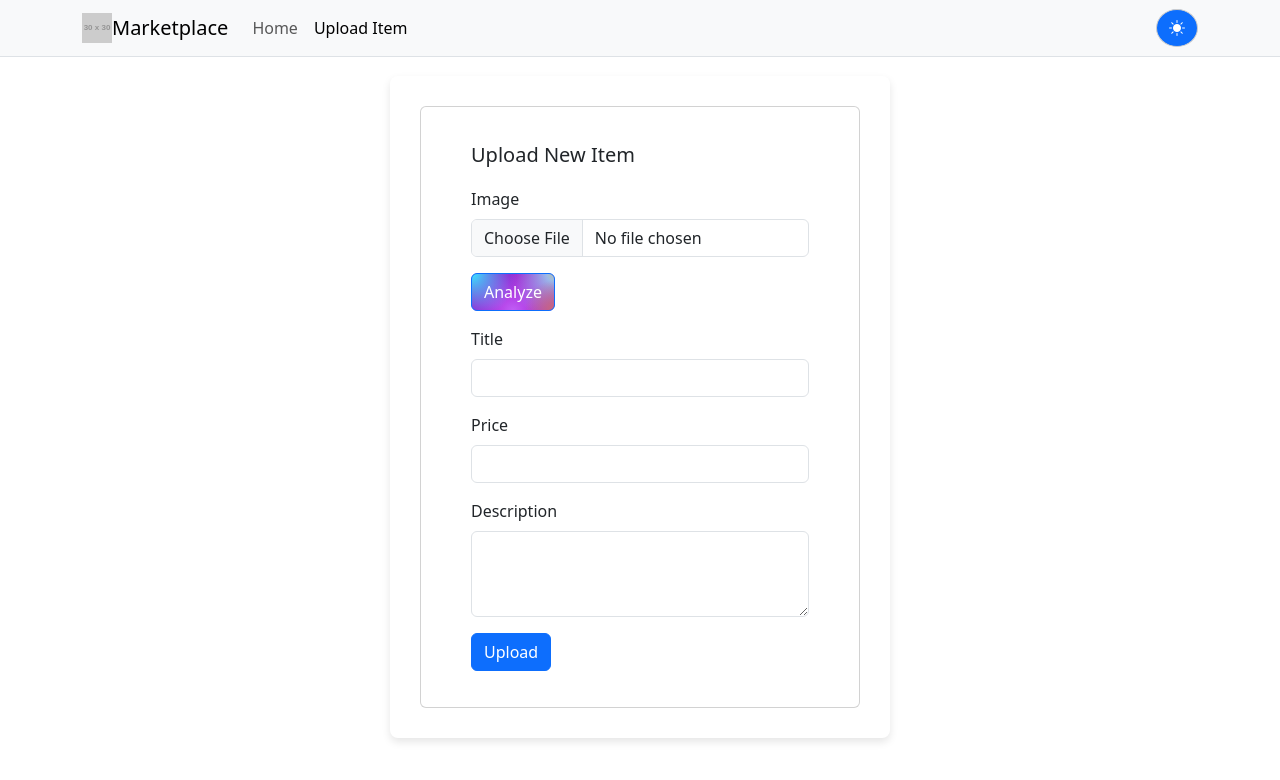
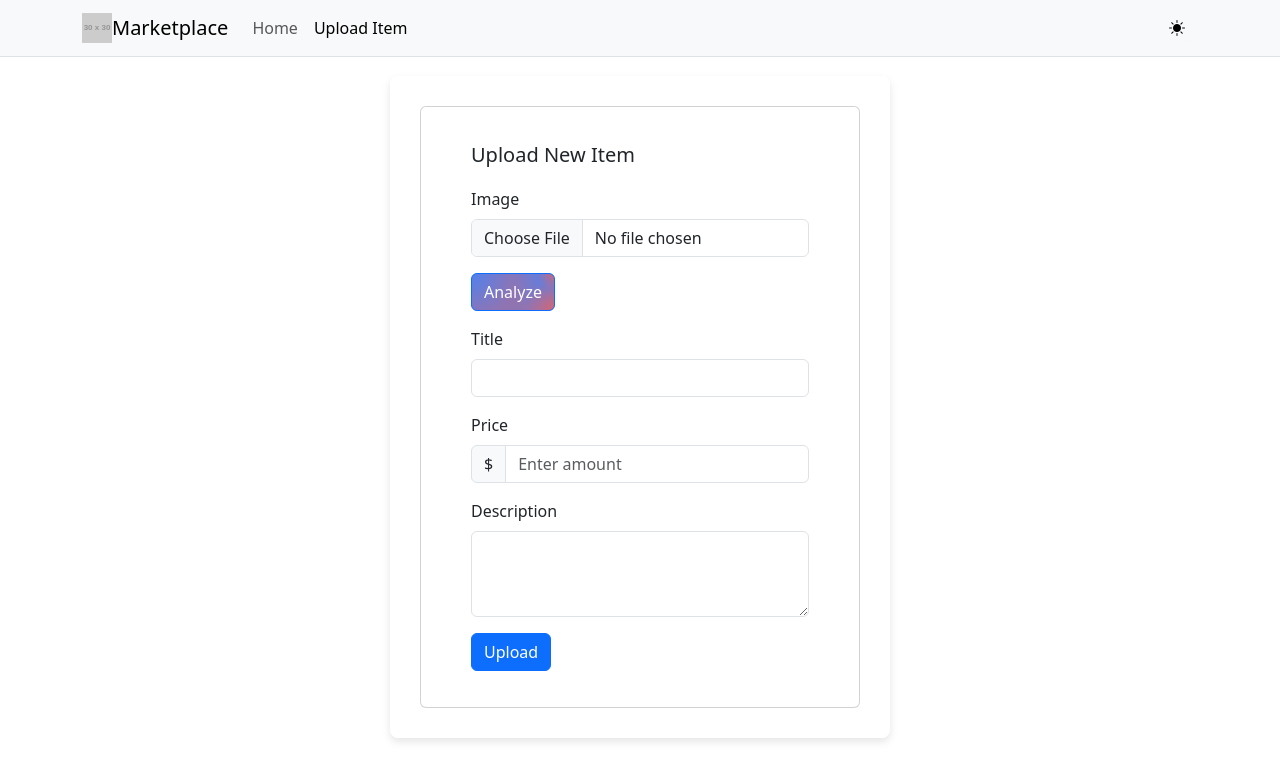
Before and after one commit to amhamiltsyr/SecondHandStoreInventorySystem, a React (Vite) app in the folder reactFrontend/frontend/: page /upload in a window 1280 px wide. Shown: the top 780 px of the page. Built offline with nearby package versions, Linux system fonts and the light colour scheme.

Commit message:
loading cards, better forms

```diff
--- /dev/null
+++ b/reactFrontend/frontend/src/components/Cards/LoadingCard.css
@@ -0,0 +1,17 @@
+.card-img-wrapper {
+    position: relative;
+    width: 100%; /* Ensure the wrapper takes the full width */
+    height: 300px; /* Set a fixed height or adjust to your preference */
+  }
+
+  .card-img {
+    width: 100%;
+    height: 100%;
+    object-fit: cover; /* Ensures the image covers the entire container */
+  }
+
+  .spinner {
+    position: absolute;
+    top: 47%;
+    left: 47%;
+  }
--- a/reactFrontend/frontend/src/components/Cards/LoadingCard.tsx
+++ b/reactFrontend/frontend/src/components/Cards/LoadingCard.tsx
@@ -1,6 +1,6 @@
 import React from "react";
-import { Card, Placeholder } from "react-bootstrap";
-import "./MarketCard.css";
+import { Card, Placeholder, Spinner } from "react-bootstrap";
+import "./LoadingCard.css";
 
 const LoadingCard: React.FC = () => {
   return (
@@ -9,11 +9,9 @@ const LoadingCard: React.FC = () => {
       style={{ minWidth: "220px", maxWidth: "400px" }}
     >
       <div className="card-img-wrapper">
-        <Card.Img
-          variant="top"
-          src="https://placehold.co/400"
-          className="card-img"
-        />
+        <Spinner className="spinner" />
+
+        <Card.Img variant="top" className="card-img" />
       </div>
       <Card.Body>
         <Placeholder as={Card.Title} animation="glow">
--- a/reactFrontend/frontend/src/components/Marketplace.tsx
+++ b/reactFrontend/frontend/src/components/Marketplace.tsx
@@ -8,6 +8,7 @@ import {
 } from "react-bootstrap";
 import "./Marketplace.css";
 import MarketCard from "./Cards/MarketCard";
+import LoadingCard from "./Cards/LoadingCard";
 
 const Marketplace: React.FC = () => {
   const [items, setItems] = useState<
@@ -24,7 +25,7 @@ const Marketplace: React.FC = () => {
     const savedItemsPerPage = localStorage.getItem("itemsPerPage");
     return savedItemsPerPage ? parseInt(savedItemsPerPage) : 8;
   };
-
+  const [loading, setLoading] = useState(false);
   const [currentPage, setCurrentPage] = useState(1);
   const [itemsPerPage, setItemsPerPage] = useState(getInitialItemsPerPage);
   const [totalItems, setTotalItems] = useState(0); // Track total number of items
@@ -35,6 +36,7 @@ const Marketplace: React.FC = () => {
 
   // Fetch items based on the current page and page size
   const fetchItems = (page: number, itemsPerPageFetch: number) => {
+    setLoading(true);
     const startItemID = (page - 1) * itemsPerPageFetch;
 
     fetch(
@@ -55,6 +57,7 @@ const Marketplace: React.FC = () => {
 
         setItems(newItems);
         setTotalItems(totalCount);
+        setLoading(false);
       })
       .catch((error) => {
         console.error("Error fetching data:", error);
@@ -126,6 +129,9 @@ const Marketplace: React.FC = () => {
       <Row className="h">
         {items.map((item) => (
           <Col key={item.id} xs={12} sm={6} md={4} lg={3} className="mb-4">
+            {loading ? (
+              <LoadingCard></LoadingCard>
+            ) : (
               <MarketCard
                 id={item.id}
                 title={item.title}
@@ -134,6 +140,7 @@ const Marketplace: React.FC = () => {
                 price={item.price}
                 handleChange={refetchItems}
               />
+            )}
           </Col>
         ))}
       </Row>
--- a/reactFrontend/frontend/src/components/Modals/EditModal.tsx
+++ b/reactFrontend/frontend/src/components/Modals/EditModal.tsx
@@ -1,5 +1,5 @@
 import React, { useState } from "react";
-import { Modal, Button, Form, Alert } from "react-bootstrap";
+import { Modal, Button, Form, Alert, InputGroup } from "react-bootstrap";
 
 interface EditModalProps {
   show: boolean;
@@ -51,9 +51,21 @@ const EditModal: React.FC<EditModalProps> = ({ show, handleClose, item }) => {
               type="text"
               value={title}
               onChange={(e) => setTitle(e.target.value)}
+              required
             />
           </Form.Group>
-
+          <Form.Group className="mb-3" controlId="formPrice">
+            <Form.Label>Price</Form.Label>
+            <InputGroup>
+              <InputGroup.Text>$</InputGroup.Text>
+              <Form.Control
+                type="number"
+                value={price}
+                onChange={(e) => setPrice(Number(e.target.value))}
+                required
+              />
+            </InputGroup>
+          </Form.Group>
           <Form.Group className="mb-3" controlId="formDescription">
             <Form.Label>Description</Form.Label>
             <Form.Control
@@ -61,15 +73,6 @@ const EditModal: React.FC<EditModalProps> = ({ show, handleClose, item }) => {
               rows={3}
               value={description}
               onChange={(e) => setDescription(e.target.value)}
-            />
-          </Form.Group>
-
-          <Form.Group className="mb-3" controlId="formPrice">
-            <Form.Label>Price</Form.Label>
-            <Form.Control
-              type="number"
-              value={price}
-              onChange={(e) => setPrice(Number(e.target.value))}
             />
           </Form.Group>
         </Form>
--- a/reactFrontend/frontend/src/components/Navbar.tsx
+++ b/reactFrontend/frontend/src/components/Navbar.tsx
@@ -53,13 +53,13 @@ const AppNavbar: React.FC = () => {
             </LinkContainer>
           </Nav>
           <Button
-            color={theme}
-            className="rounded-circle btn-primary-outline"
+            variant={theme}
+            className="rounded-circle"
             onClick={toggleTheme}
           >
             {" "}
             {theme === "light" ? (
-              <i className="bi bi-brightness-high-fill icon-white"></i>
+              <i className="bi bi-sun-fill icon-black"></i>
             ) : (
               <i className="bi bi-moon-stars-fill icon-white"></i>
             )}
--- a/reactFrontend/frontend/src/components/UploadForm.css
+++ b/reactFrontend/frontend/src/components/UploadForm.css
@@ -15,15 +15,15 @@
   }
 
 .btn-analyze {
-  background: rgb(153,6,201);
+  background: rgba(144, 116, 178, 1);
   background-image: radial-gradient(
-    circle farthest-corner at top left, rgba(59, 226, 255,1) 0%, rgba(225, 243, 97,0) 50%),
+    circle farthest-corner at top left, rgba(82, 129, 236, 1) 0%, rgba(225, 243, 97,0) 50%),
       radial-gradient(
-      circle farthest-side at top right, rgba(181, 176, 177,1) 0%, rgba(181, 176, 177,0) 10%),
-  radial-gradient(circle farthest-corner at bottom right, rgba(204, 104, 119,1) 0%, rgba(204, 104, 119, 0) 33%),
+      circle farthest-side at top right, rgba(212, 102, 116, 1) 0%, rgba(181, 176, 177,0) 20%),
+  radial-gradient(circle farthest-corner at bottom right, rgba(212, 102, 116, 1) 0%, rgba(204, 104, 119, 0) 33%),
       radial-gradient(
-      circle farthest-corner at top right, rgba(155, 221, 240,1) 0%, rgba(155, 221, 240,0) 50%),
-    radial-gradient(ellipse at bottom center, rgba(192, 93, 245,1) 0%, rgba(254, 43, 0, 0) 80%);
+      circle farthest-corner at top right, rgba(82, 129, 236, 1) 0%, rgba(155, 221, 240,0) 50%),
+    radial-gradient(ellipse at bottom center, rgba(144, 116, 178, 1) 0%, rgba(254, 43, 0, 0) 80%);
   transition: background-color 0.3s ease, transform 0.2s ease; /* Smooth transition */
 
   /* Center the button with a flex container */
--- a/reactFrontend/frontend/src/components/UploadForm.tsx
+++ b/reactFrontend/frontend/src/components/UploadForm.tsx
@@ -1,5 +1,5 @@
 import React, { useState } from "react";
-import { Card, Form, Button, Modal } from "react-bootstrap";
+import { Card, Form, Button, Modal, InputGroup } from "react-bootstrap";
 import "./UploadForm.css";
 
 const UploadForm: React.FC = () => {
@@ -51,12 +51,15 @@ const UploadForm: React.FC = () => {
 
             <Form.Group className="mb-3" controlId="price">
               <Form.Label>Price</Form.Label>
-              <Form.Control
-                type="text"
-                value={price}
-                onChange={(e) => setPrice(e.target.value)}
-                required
-              />
+              <InputGroup>
+                <InputGroup.Text>$</InputGroup.Text>
+                <Form.Control
+                  type="number"
+                  placeholder="Enter amount"
+                  aria-label="Amount"
+                  required
+                />
+              </InputGroup>
             </Form.Group>
 
             <Form.Group className="mb-3" controlId="description">
```
Lines whose indentation alone changed are shown as unchanged.
